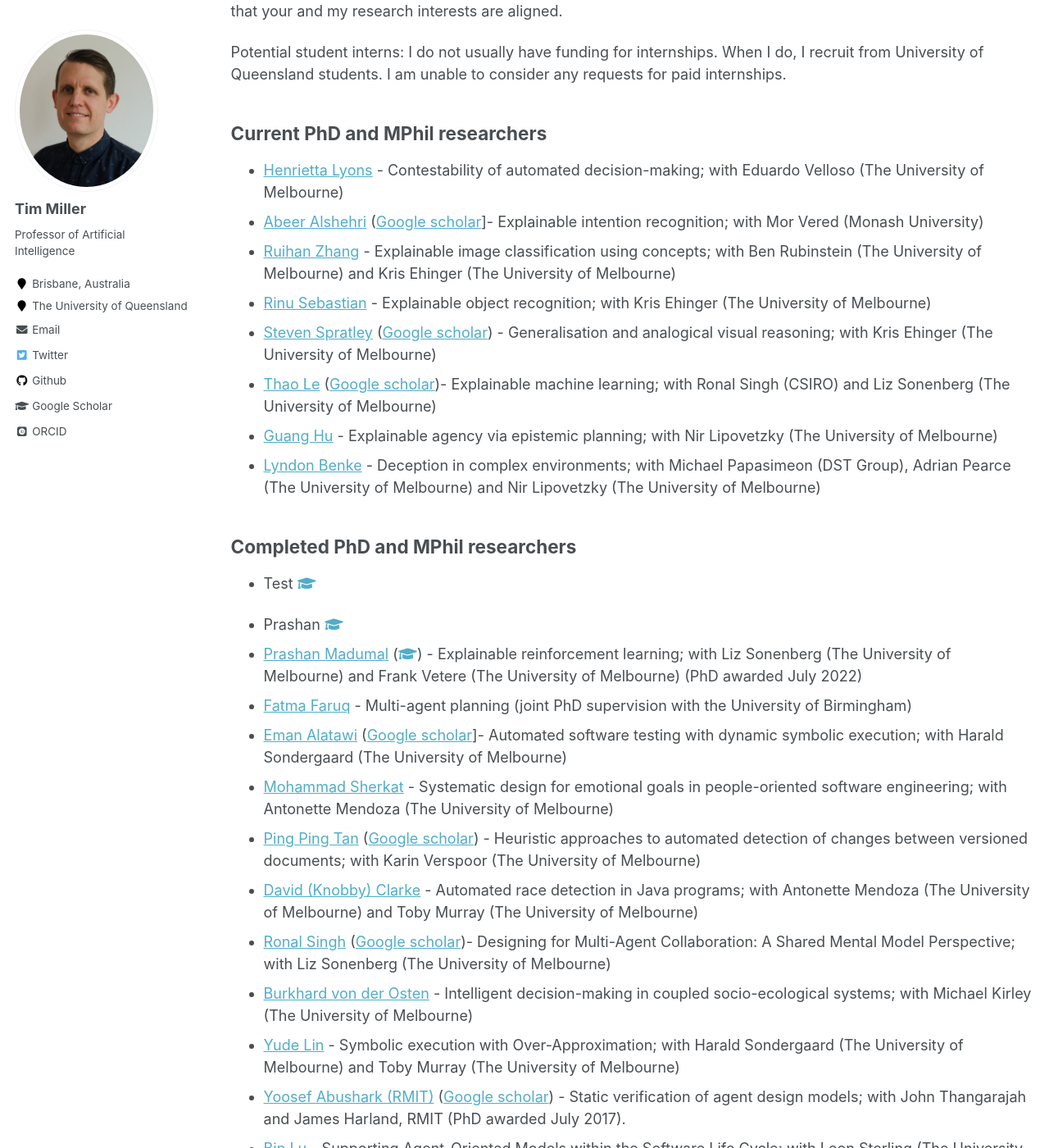
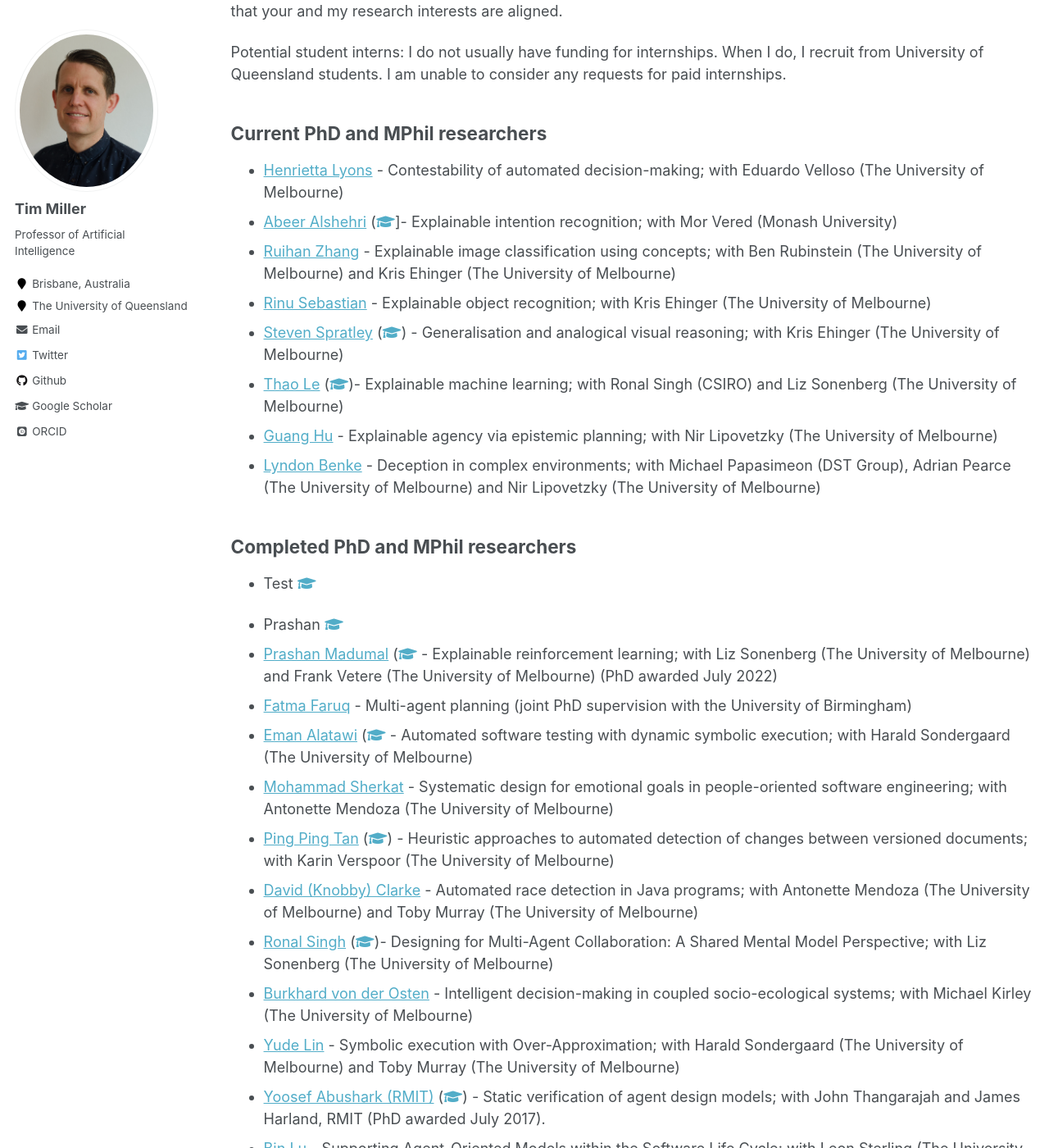
Before and after one commit to uqtmiller/uqtmiller.github.io, a Jekyll site: the page built from _pages/students.md, in a window 1280 px wide and 1400 px high, scrolled down 341 px. Shown: the whole window at 82% size. Built offline with Jekyll 4.4.1, drawn with Linux system fonts in a browser that asks for light colours; some web fonts are replaced.

Commit message:
Update scholar icons.

```diff
--- a/_pages/students.md
+++ b/_pages/students.md
@@ -16,11 +16,11 @@ Potential student interns: I do not usually have funding for internships. When I
 ## Current PhD and MPhil researchers
 
 * [Henrietta Lyons](https://au.linkedin.com/in/henrietta-lyons-b4420370) - Contestability of automated decision-making; with Eduardo Velloso (The University of Melbourne)
-* [Abeer Alshehri](https://au.linkedin.com/in/abeer-alshehri-79b797121) ([Google scholar](https://scholar.google.com/citations?user=qw3twmAAAAAJ&hl=en&oi=ao)]- Explainable intention recognition; with Mor Vered (Monash University)
+* [Abeer Alshehri](https://au.linkedin.com/in/abeer-alshehri-79b797121) ([<i class="fas fa-fw fa-graduation-cap"></i>](https://scholar.google.com/citations?user=qw3twmAAAAAJ&hl=en&oi=ao)]- Explainable intention recognition; with Mor Vered (Monash University)
 * [Ruihan Zhang](https://scholar.google.com/citations?user=gjSlsnQAAAAJ&hl=en&oi=ao) - Explainable image classification using concepts; with Ben Rubinstein (The University of Melbourne) and Kris Ehinger (The University of Melbourne)
 * [Rinu Sebastian](https://au.linkedin.com/in/rinu-ann-sebastian-06323b157) - Explainable object recognition; with Kris Ehinger (The University of Melbourne)
-* [Steven Spratley](https://au.linkedin.com/in/stevenspratley) ([Google scholar](https://scholar.google.com/citations?user=_8vZpYMAAAAJ&hl=en&oi=ao))  - Generalisation and analogical visual reasoning; with Kris Ehinger (The University of Melbourne)
-* [Thao Le](https://thaole.xyz/) ([Google scholar](https://scholar.google.com/citations?user=lvj_SeIAAAAJ&hl=en&oi=ao))- Explainable machine learning; with Ronal Singh (CSIRO) and Liz Sonenberg (The University of Melbourne)
+* [Steven Spratley](https://au.linkedin.com/in/stevenspratley) ([<i class="fas fa-fw fa-graduation-cap"></i>](https://scholar.google.com/citations?user=_8vZpYMAAAAJ&hl=en&oi=ao))  - Generalisation and analogical visual reasoning; with Kris Ehinger (The University of Melbourne)
+* [Thao Le](https://thaole.xyz/) ([<i class="fas fa-fw fa-graduation-cap"></i>](https://scholar.google.com/citations?user=lvj_SeIAAAAJ&hl=en&oi=ao))- Explainable machine learning; with Ronal Singh (CSIRO) and Liz Sonenberg (The University of Melbourne)
 * [Guang Hu](https://au.linkedin.com/in/guang-hu-7507b4115)  - Explainable agency via epistemic planning; with Nir Lipovetzky (The University of Melbourne)
 * [Lyndon Benke](https://scholar.google.com/citations?user=l5KtWPEAAAAJ&hl=en) - Deception in complex environments; with Michael Papasimeon (DST Group), Adrian Pearce (The University of Melbourne) and Nir Lipovetzky (The University of Melbourne)
 
@@ -29,14 +29,14 @@ Potential student interns: I do not usually have funding for internships. When I
 * Test [<i class="fas fa-fw fa-graduation-cap"></i>](https://example.com)
 
 * Prashan  [<i class="fas fa-fw fa-graduation-cap"></i>](https://scholar.google.com.au/citations?hl=en&pli=1&user=eT4CpUsAAAAJ)
-* [Prashan Madumal](https://prashanm.com/) (<a href="https://scholar.google.com.au/citations?hl=en&pli=1&user=eT4CpUsAAAAJ" target=_blank rel=noopener><i class="fas fa-fw fa-graduation-cap"></i></a>) - Explainable reinforcement learning; with Liz Sonenberg (The University of Melbourne) and Frank Vetere (The University of Melbourne) (PhD awarded July 2022)
+* [Prashan Madumal](https://prashanm.com/) ([<i class="fas fa-fw fa-graduation-cap"></i>](https://scholar.google.com.au/citations?hl=en&pli=1&user=eT4CpUsAAAAJ) - Explainable reinforcement learning; with Liz Sonenberg (The University of Melbourne) and Frank Vetere (The University of Melbourne) (PhD awarded July 2022)
 * [Fatma Faruq](https://fatmaf.github.io/) - Multi-agent planning (joint PhD supervision with the University of Birmingham)
-* [Eman Alatawi](https://sa.linkedin.com/in/emanalatawi) ([Google scholar](https://scholar.google.com/citations?user=YshlYaYAAAAJ&hl=en&oi=ao)]- Automated software testing with dynamic symbolic execution; with Harald Sondergaard (The University of Melbourne)
+* [Eman Alatawi](https://sa.linkedin.com/in/emanalatawi) ([<i class="fas fa-fw fa-graduation-cap"></i>](https://scholar.google.com/citations?user=YshlYaYAAAAJ&hl=en&oi=ao) - Automated software testing with dynamic symbolic execution; with Harald Sondergaard (The University of Melbourne)
 * [Mohammad Sherkat](https://www.linkedin.com/in/mohammad-sherkat-1a976a166) - Systematic design for emotional goals in people-oriented software engineering; with Antonette Mendoza (The University of Melbourne)
-* [Ping Ping Tan](https://expert.unimas.my/profile/1651) ([Google scholar](https://scholar.google.com/citations?user=l8cxG_sAAAAJ&hl=en&oi=ao)) - Heuristic approaches to automated detection of changes between versioned documents; with Karin Verspoor (The University of Melbourne)
+* [Ping Ping Tan](https://expert.unimas.my/profile/1651) ([<i class="fas fa-fw fa-graduation-cap"></i>](https://scholar.google.com/citations?user=l8cxG_sAAAAJ&hl=en&oi=ao)) - Heuristic approaches to automated detection of changes between versioned documents; with Karin Verspoor (The University of Melbourne)
 * [David (Knobby) Clarke](https://www.linkedin.com/in/knobby-clarke-204442/) - Automated race detection in Java programs; with Antonette Mendoza (The University of Melbourne)  and Toby Murray (The University of Melbourne)
-* [Ronal Singh](https://au.linkedin.com/in/ronal-singh-3b09a238) ([Google scholar](https://scholar.google.com.au/citations?user=1ZxGOw4AAAAJ&hl=en))- Designing for Multi-Agent Collaboration: A Shared Mental Model Perspective; with Liz Sonenberg (The University of Melbourne)
+* [Ronal Singh](https://au.linkedin.com/in/ronal-singh-3b09a238) ([<i class="fas fa-fw fa-graduation-cap"></i>](https://scholar.google.com.au/citations?user=1ZxGOw4AAAAJ&hl=en))- Designing for Multi-Agent Collaboration: A Shared Mental Model Perspective; with Liz Sonenberg (The University of Melbourne)
 * [Burkhard von der Osten](https://de.linkedin.com/in/fbvdo) - Intelligent decision-making in coupled socio-ecological systems; with Michael Kirley (The University of Melbourne)
 * [Yude Lin](https://www.linkedin.com/in/yude-lin-b354a3140/) - Symbolic execution with Over-Approximation; with Harald Sondergaard (The University of Melbourne) and Toby Murray (The University of Melbourne)
-* [Yoosef Abushark (RMIT)](https://sa.linkedin.com/in/yoosef-abushark-7b656888) ([Google scholar](https://scholar.google.com/citations?user=0CTEmppoPWcC&hl=en)) - Static verification of agent design models; with John Thangarajah and James Harland, RMIT (PhD awarded July 2017).
+* [Yoosef Abushark (RMIT)](https://sa.linkedin.com/in/yoosef-abushark-7b656888) ([<i class="fas fa-fw fa-graduation-cap"></i>](https://scholar.google.com/citations?user=0CTEmppoPWcC&hl=en)) - Static verification of agent design models; with John Thangarajah and James Harland, RMIT (PhD awarded July 2017).
 * [Bin Lu](https://au.linkedin.com/in/bin-lu-b9a6849) - Supporting Agent-Oriented Models within the Software Life Cycle; with Leon Sterling (The University of Melbourne) (PhD awarded in August 2012).
```
